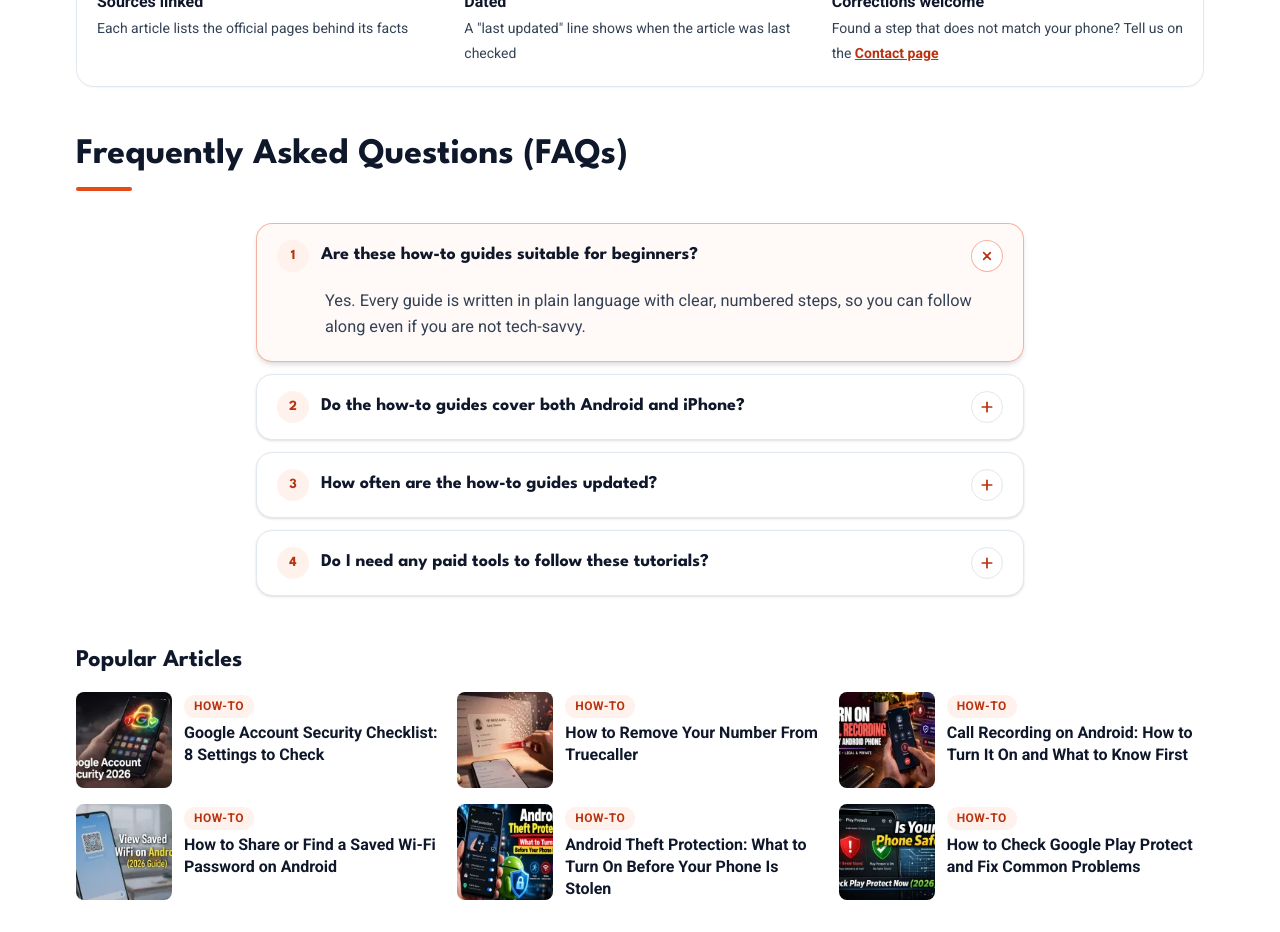
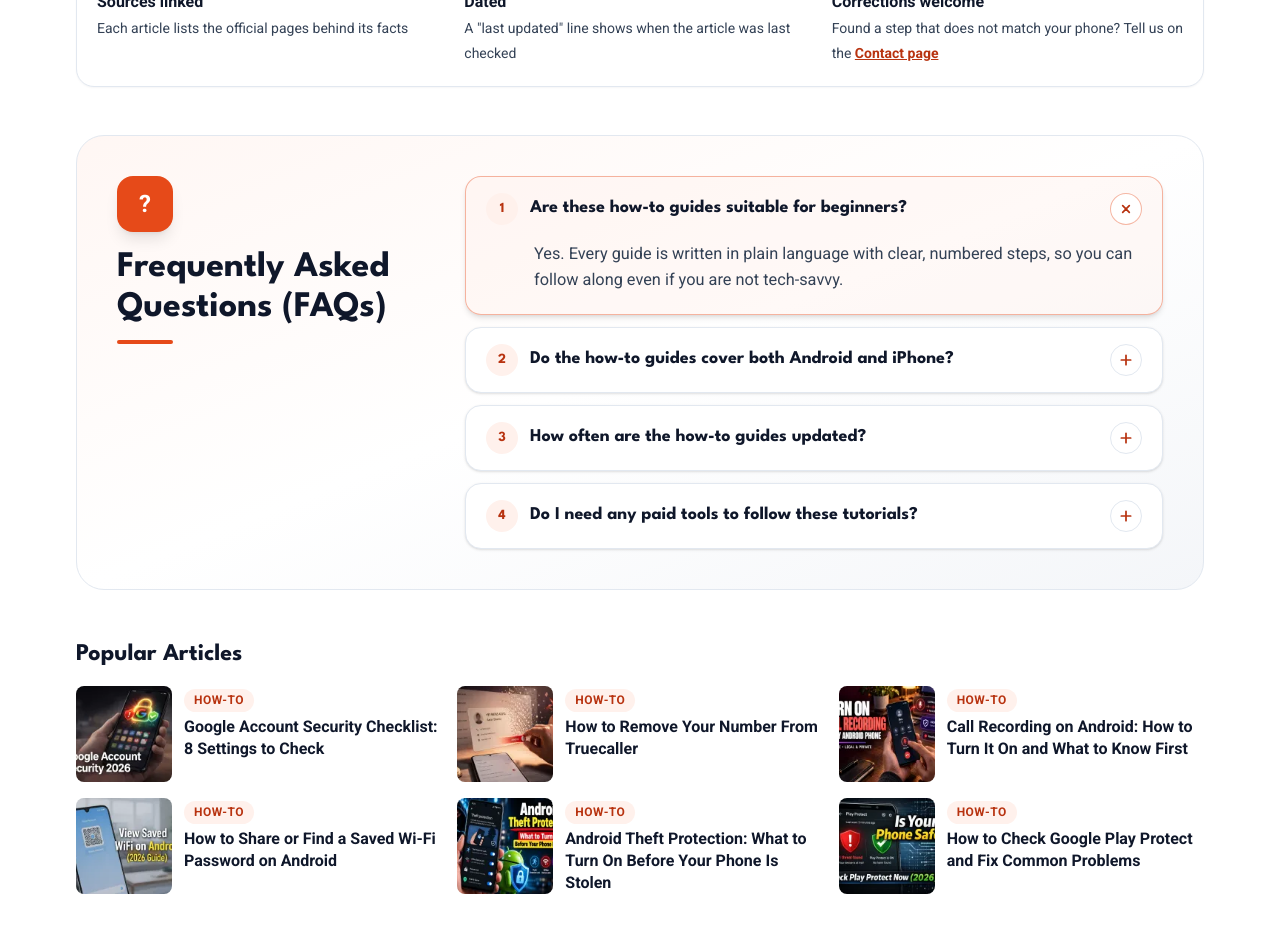
Before and after one commit to iamadityayogi07/trendswheel, a Next.js app: page /how-to in a window 1280 px wide. Shown: the part 3440-4372 px from the top of the page. Built offline with nearby package versions, Linux system fonts and the light colour scheme.

Commit message:
Category FAQ split layout
Co-Authored-By: Claude Sonnet 5.5 <noreply@anthropic.com>

```diff
--- a/components/post/Faq.tsx
+++ b/components/post/Faq.tsx
@@ -6,14 +6,19 @@ export default function Faq({ items, heading, headingLevel = 2, centered = false
   if (!list.length) return null;
   const H = `h${headingLevel}` as 'h2' | 'h3';
   return (
-    <section className="my-12" aria-labelledby="faq-heading">
-      <div className={centered ? 'text-center' : ''}>
+    <section className={`my-12 ${centered ? '' : 'rounded-[28px] border border-line bg-gradient-to-br from-brand-soft/60 via-white to-surface-2 p-6 sm:p-10 lg:grid lg:grid-cols-[300px_1fr] lg:gap-12'}`} aria-labelledby="faq-heading">
+      <div className={centered ? 'text-center' : 'lg:sticky lg:top-28 lg:self-start'}>
+        {!centered && (
+          <span className="mb-4 flex size-14 items-center justify-center rounded-2xl bg-brand text-2xl font-bold text-white shadow-lg" aria-hidden="true">
+            ?
+          </span>
+        )}
         <H id="faq-heading" className="font-display text-3xl font-bold sm:text-4xl">
           {heading}
         </H>
         <div className={`mt-3 h-1 w-14 rounded-full bg-brand ${centered ? 'mx-auto' : ''}`} aria-hidden="true" />
       </div>
-      <div className="mx-auto mt-8 max-w-3xl space-y-3">
+      <div className={`space-y-3 ${centered ? 'mx-auto mt-8 max-w-3xl' : 'mt-8 lg:mt-0'}`}>
         {list.map((f, i) => (
           <details key={i} className="group rounded-2xl border border-line bg-white shadow-sm transition open:border-brand/40 open:bg-brand-soft/40 open:shadow-md" open={i === 0}>
             <summary className="flex min-h-14 items-center justify-between gap-4 px-5 py-4 text-left font-display text-lg font-bold leading-snug">
```
